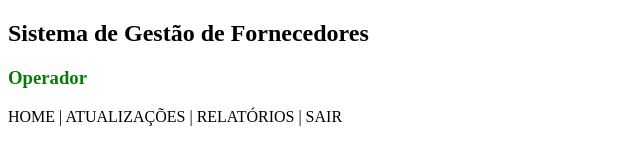
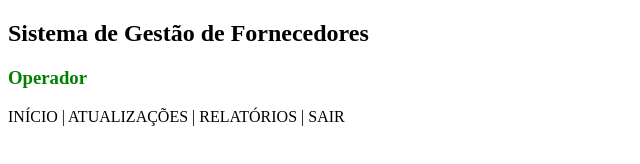
Before and after one commit to vicente-pedro/Gestao-de-Fornecedores, a plain HTML site: page codigo/pg002.html in a window 1280 px wide. Shown: the full height of the page, 0-640 px from the left. Drawn offline with Linux system fonts and the light colour scheme.

Commit message:
Adição e atualização da pg002.html
Updated navigation text from 'HOME' to 'INÍCIO'.

```diff
--- a/codigo/pg002.html
+++ b/codigo/pg002.html
@@ -4,6 +4,6 @@
 <body>
     <h2>Sistema de Gestão de Fornecedores</h2>
     <h3 style="color: green;">Operador</h3>
-    <p>HOME | ATUALIZAÇÕES | RELATÓRIOS | SAIR</p>
+    <p>INÍCIO | ATUALIZAÇÕES | RELATÓRIOS | SAIR</p>
 </body>
 </html>
```
